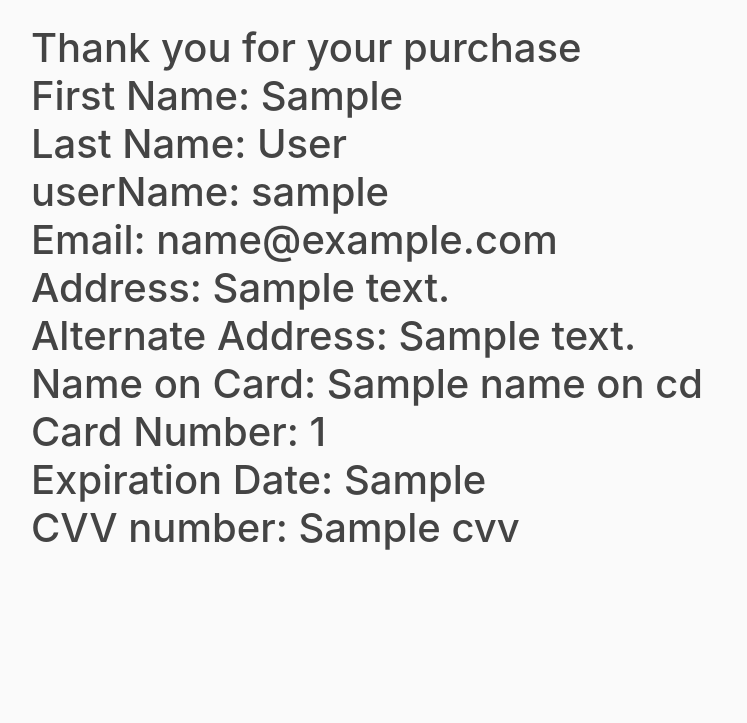
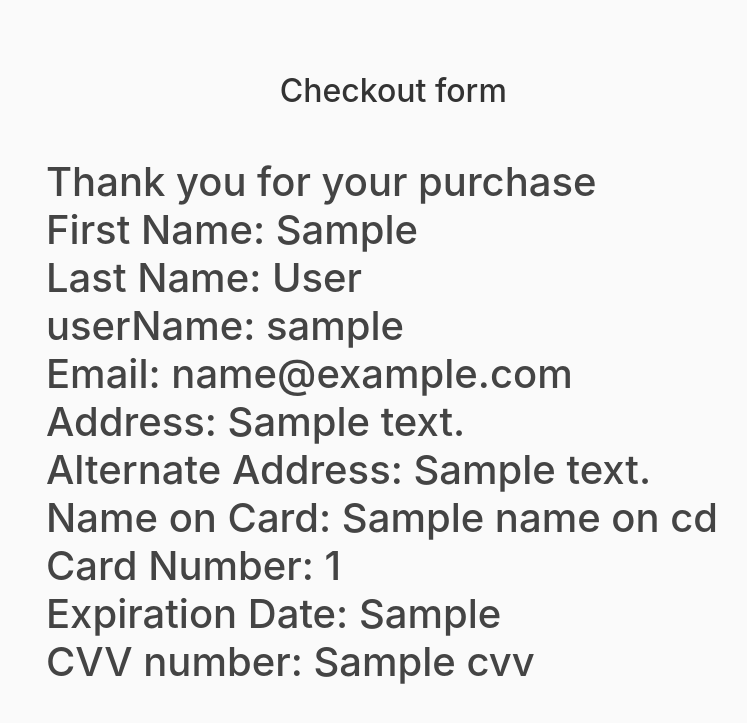
Before and after one commit to ogarza98/superStore_CS3773, a Django app: template django_project/superStore_website/templates/superStore_website/receipt.html in a window 1280 px wide. Shown: the part 56-779 px from the top of the page, without its empty margins (58-805 px from the left). Run offline with Django 3.2, Linux system fonts and the light colour scheme; the template is opened without the code that fills it: most values are stand-ins (such as "Sample title", 1, 10 or a date in 2020); some libraries are stand-ins or nearby versions.

Commit message:
testing receipt view

```diff
--- a/django_project/superStore_website/templates/superStore_website/receipt.html
+++ b/django_project/superStore_website/templates/superStore_website/receipt.html
@@ -1,7 +1,11 @@
 {% extends "superStore_website/base.html" %}
 {% block content %}
-<h1>
-Thank you for your purchase
+<main>
+    <div class="container wow fadeIn">
+
+      <!-- Heading -->
+      <h2 class="my-5 h2 text-center">Checkout form</h2>
+        <h1> Thank you for your purchase
         </br>First Name: {{ firstName }}
         </br>Last Name: {{ lastName }}
         </br>userName: {{ userName }}
@@ -13,4 +17,7 @@ Thank you for your purchase
         </br>Expiration Date: {{ expireDt }}
         </br>CVV number: {{ cvv }}
         </h1>
+    </div>
+</main>
+<!--Main layout-->
 {% endblock content %}
```
Lines whose indentation alone changed are shown as unchanged.
